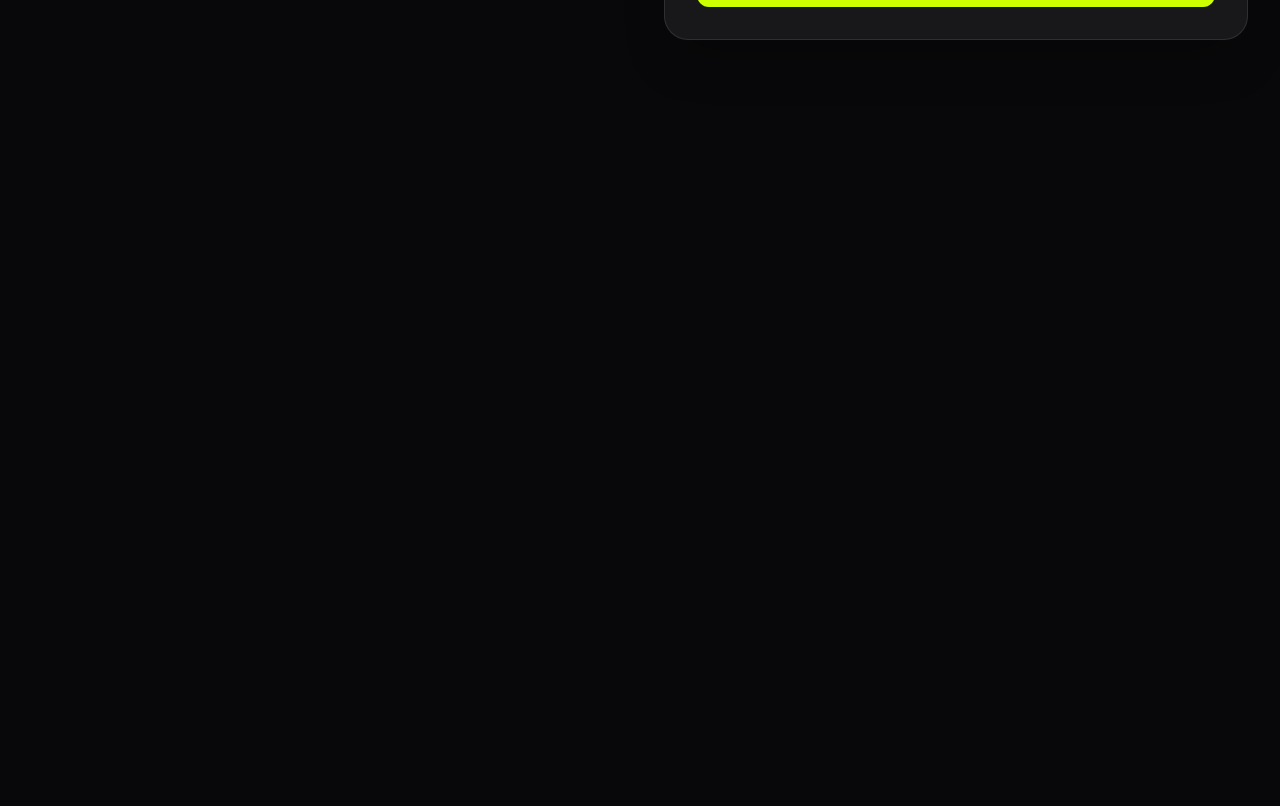
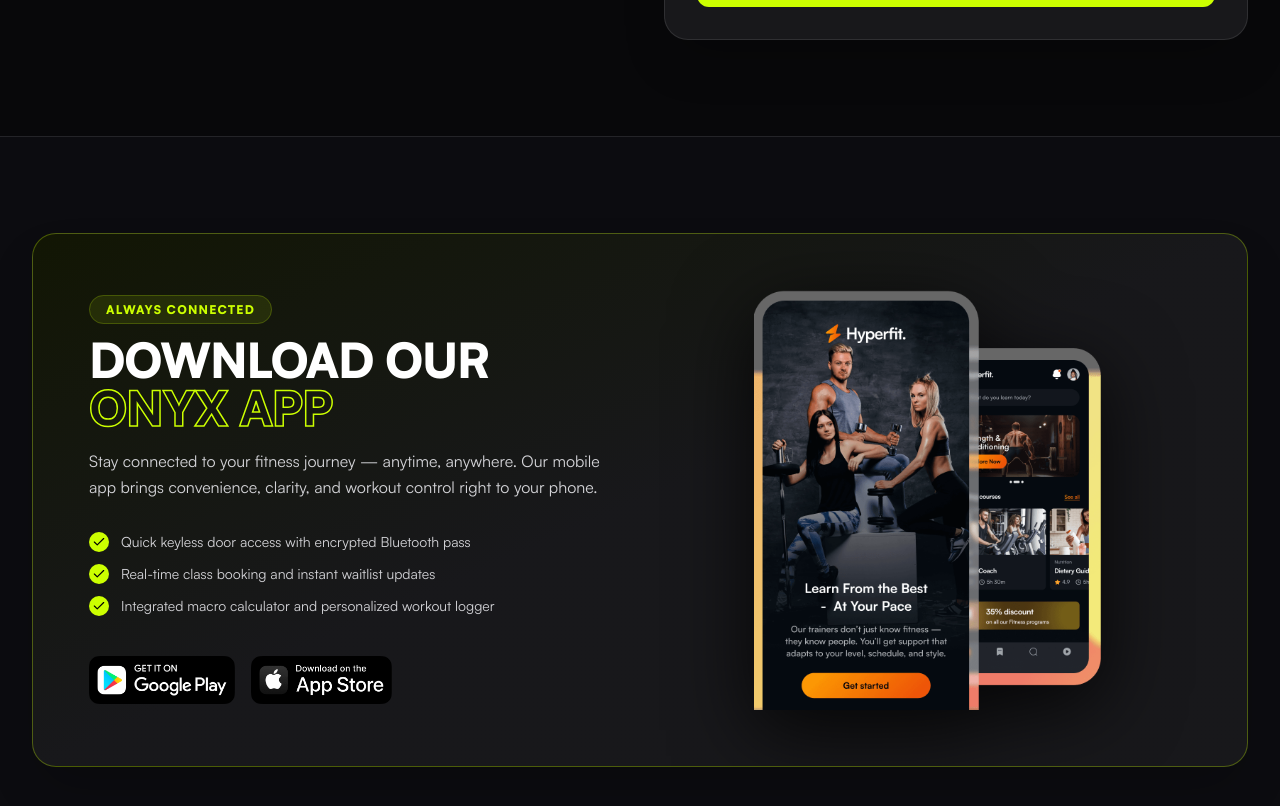
Before and after one commit to CodeArtisanRiz/Onyx, a React (Vite) app: page / in a window 1280 px wide. Shown: the part 9380-10186 px from the top of the page. Before the commit the page ends 9516 px from the top, so only its background shows below. Built offline with nearby package versions, Linux system fonts and the light colour scheme.

Commit message:
Build AppDownloadSection component with mobile app showcase

```diff
--- a/src/App.tsx
+++ b/src/App.tsx
@@ -10,6 +10,7 @@
 import { TestimonialsSection } from '@/components/TestimonialsSection'
 import { FaqSection } from '@/components/FaqSection'
 import { ContactSection } from '@/components/ContactSection'
+import { AppDownloadSection } from '@/components/AppDownloadSection'
 
 function App() {
   return (
@@ -27,6 +28,7 @@
         <TestimonialsSection />
         <FaqSection />
         <ContactSection />
+        <AppDownloadSection />
       </main>
     </div>
   )
--- /dev/null
+++ b/src/components/AppDownloadSection.tsx
@@ -0,0 +1,73 @@
+import React from 'react'
+import { motion } from 'motion/react'
+import { Check } from 'lucide-react'
+
+export const AppDownloadSection: React.FC = () => {
+  const points = [
+    'Quick keyless door access with encrypted Bluetooth pass',
+    'Real-time class booking and instant waitlist updates',
+    'Integrated macro calculator and personalized workout logger',
+  ]
+
+  return (
+    <section className="py-24 bg-[#0c0c10] border-t border-white/10 relative overflow-hidden">
+      <div className="max-w-7xl mx-auto px-4 sm:px-6 lg:px-8">
+
+        <motion.div
+          initial={{ opacity: 0, y: 30 }}
+          whileInView={{ opacity: 1, y: 0 }}
+          viewport={{ once: true }}
+          transition={{ duration: 0.6 }}
+          className="p-8 sm:p-14 rounded-3xl bg-gradient-to-br from-[#121604] via-zinc-900 to-zinc-900 border border-[#ccff00]/30 shadow-2xl relative overflow-hidden grid grid-cols-1 lg:grid-cols-2 gap-12 items-center"
+        >
+
+          {/* Content Left */}
+          <div>
+            <span className="text-[#ccff00] text-xs font-extrabold uppercase tracking-widest bg-[#ccff00]/10 px-4 py-1.5 rounded-full border border-[#ccff00]/20 font-sans">
+              ALWAYS CONNECTED
+            </span>
+            <h2 className="text-4xl sm:text-5xl font-black uppercase tracking-tight text-white mt-4 mb-4 font-sans">
+              DOWNLOAD OUR <br />
+              <span className="text-stroke-lime">ONYX APP</span>
+            </h2>
+            <p className="text-zinc-300 text-sm sm:text-base leading-relaxed mb-8 font-sans">
+              Stay connected to your fitness journey — anytime, anywhere. Our mobile app brings convenience, clarity, and workout control right to your phone.
+            </p>
+
+            <ul className="space-y-3 mb-10">
+              {points.map((pt, idx) => (
+                <li key={idx} className="flex items-center gap-3 text-sm text-zinc-300 font-sans">
+                  <div className="w-5 h-5 rounded-full bg-[#ccff00] text-black flex items-center justify-center flex-shrink-0">
+                    <Check className="w-3.5 h-3.5" />
+                  </div>
+                  <span>{pt}</span>
+                </li>
+              ))}
+            </ul>
+
+            {/* Store Buttons */}
+            <div className="flex flex-wrap gap-4 items-center">
+              <a href="#" className="inline-block transition-transform hover:scale-105">
+                <img src="/images/img_52_SLjf225AgHSQsgzAQ2Ek.png" alt="Get it on Google Play" className="h-12 w-auto" />
+              </a>
+              <a href="#" className="inline-block transition-transform hover:scale-105">
+                <img src="/images/img_53_weRU4qFHO8lBTLgJx4W5.png" alt="Download on the App Store" className="h-12 w-auto" />
+              </a>
+            </div>
+          </div>
+
+          {/* App Image Right */}
+          <div className="relative flex justify-center">
+            <img
+              src="/images/img_54_mOHvyhus6UzJ9GvicM8b.png"
+              alt="Onyx Mobile App Interface"
+              className="max-h-[420px] w-auto object-contain filter drop-shadow-[0_20px_40px_rgba(0,0,0,0.8)] hover:scale-105 transition-transform duration-500"
+            />
+          </div>
+
+        </motion.div>
+
+      </div>
+    </section>
+  )
+}
```
